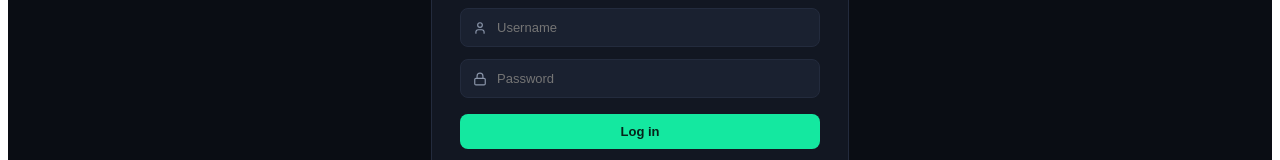
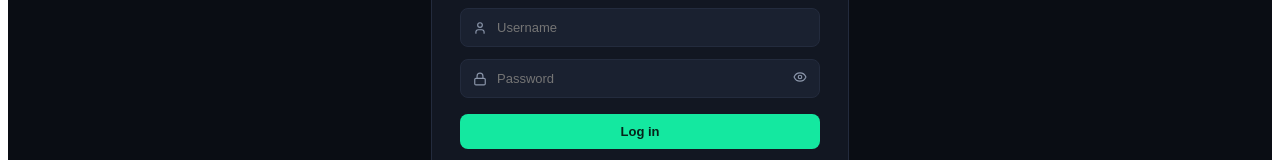
Before and after one commit to vadlashiva/dry-powder-paper-trading, a React (Create React App) app: page / in a window 1280 px wide. Shown: the part 379-539 px from the top of the page. Built offline with nearby package versions, Linux system fonts and the light colour scheme.

Commit message:
add password eye toggle

```diff
--- a/src/App.tsx
+++ b/src/App.tsx
@@ -675,12 +675,15 @@ function AuthGate({ themeIdx, cycleTheme }) {
           </div>
           <div className="authField">
             <Lock size={14} className="authIcon" />
-            <input type="password" placeholder="Password" value={password} onChange={(e) => setPassword(e.target.value)} autoComplete={mode === "register" ? "new-password" : "current-password"} />
+            <input type={showPw ? "text" : "password"} placeholder="Password" value={password} onChange={(e) => setPassword(e.target.value)} autoComplete={mode === "register" ? "new-password" : "current-password"} />
+            <button type="button" onClick={() => setShowPw((v) => !v)} style={{ background: "none", border: "none", cursor: "pointer", color: "var(--text-dim)", padding: 0 }}>
+              {showPw ? <EyeOff size={14} /> : <Eye size={14} />}
+            </button>
           </div>
           {mode === "register" && (
             <div className="authField">
               <Lock size={14} className="authIcon" />
-              <input type="password" placeholder="Confirm password" value={confirm} onChange={(e) => setConfirm(e.target.value)} autoComplete="new-password" />
+              <input type={showPw ? "text" : "password"} placeholder="Confirm password" value={confirm} onChange={(e) => setConfirm(e.target.value)} autoComplete="new-password" />
             </div>
           )}
           {error && <div className="authError">{error}</div>}
```
